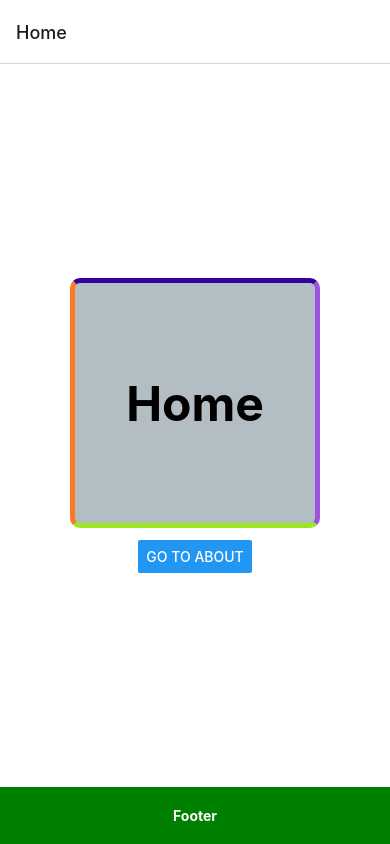
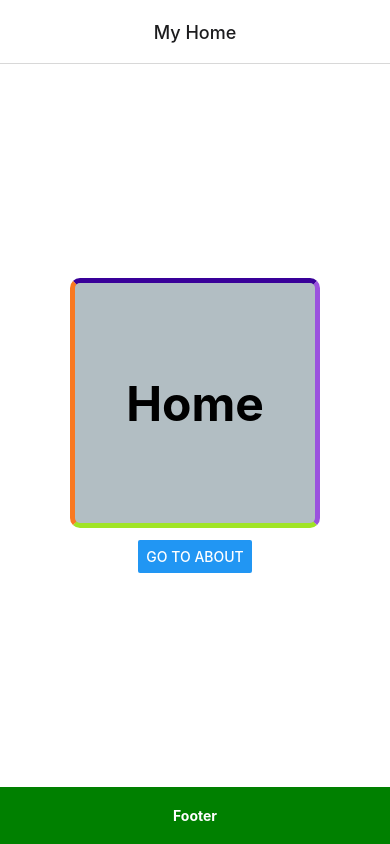
Before and after one commit to awais882s/MySecondApp, a React Native app: screen / in a window 390 px wide. Built offline with nearby package versions, Linux system fonts and the light colour scheme.

Commit message:
Update AppNavigators.js

```diff
--- a/src/navigations/AppNavigators.js
+++ b/src/navigations/AppNavigators.js
@@ -12,7 +12,11 @@
     return (
         <NavigationContainer>
             <Stack.Navigator>
-                <Stack.Screen name="Home" component={Home} />
+                <Stack.Screen name="Home" options={{
+                    headerTitle: "My Home"
+                    ,
+                    headerTitleAlign: "center"
+                }} component={Home} />
                 <Stack.Screen name="About" component={About} />
                 <Stack.Screen name="Contact" component={Contact} />
             </Stack.Navigator>
```
